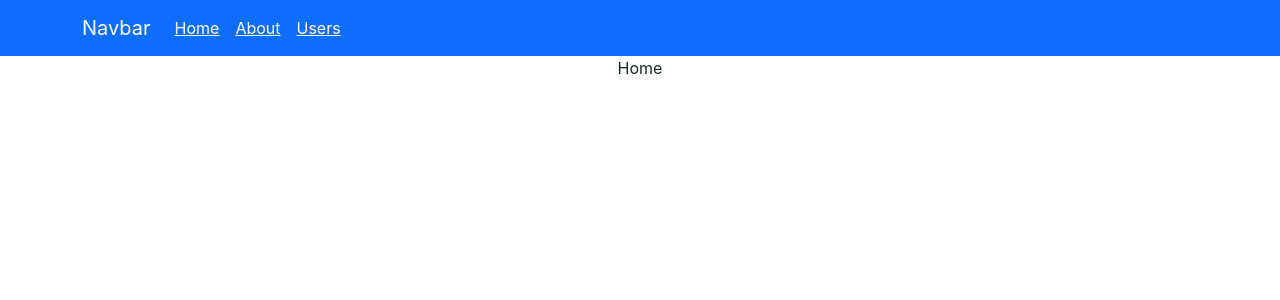
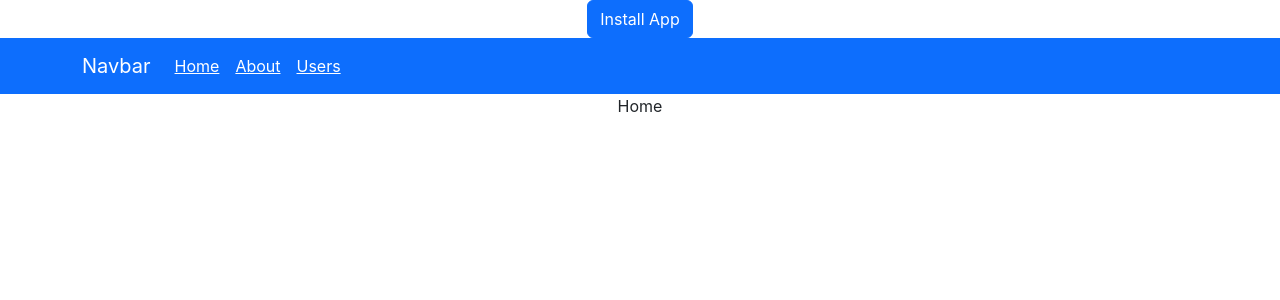
Before and after one commit to M-Ehsan-Ali/pwa-app, a React (Create React App) app: page / in a window 1280 px wide. Shown: the top 300 px of the page. Built offline with nearby package versions, Linux system fonts and the light colour scheme.

Commit message:
button to istall app

```diff
--- a/src/App.js
+++ b/src/App.js
@@ -1,4 +1,4 @@
-import { Container, Nav, Navbar } from "react-bootstrap";
+import { Button, Container, Nav, Navbar } from "react-bootstrap";
 import { Link, Route, BrowserRouter as Router, Routes } from "react-router-dom";
 import "./App.css";
 import About from "./Components/About";
@@ -6,8 +6,22 @@ import Home from "./Components/Home";
 import Users from "./Components/Users";
 
 function App() {
+  function installApp() {
+    if ("deferredPrompt" in window) {
+      window.deferredPrompt.prompt();
+      window.deferredPrompt.userChoice.then(function (choiceResult) {
+        if (choiceResult.outcome === "accepted") {
+          console.log("User accepted the install prompt");
+        } else {
+          console.log("User dismissed the install prompt");
+        }
+        window.deferredPrompt = null;
+      });
+    }
+  }
   return (
     <div className="App">
+      <Button onClick={installApp}>Install App</Button>
       <Router>
         <Navbar bg="primary" data-bs-theme="dark">
           <Container>
```
